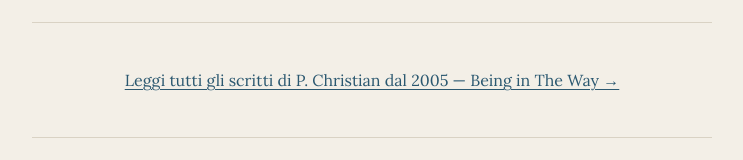
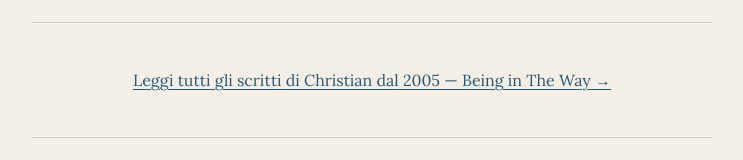
Before and after one commit to ChiesaEverGrace/evergrace.it, a plain HTML site: page manna/index.html in a window 1280 px wide. Shown: the part 3362-3522 px from the top of the page, without its empty margins (268-1011 px from the left). Drawn offline with Linux system fonts and the light colour scheme.

Commit message:
Manna per Oggi: drop 'P.' from blog link
Co-Authored-By: Claude Opus 5.5 <noreply@anthropic.com>
Claude-Session: https://claude.ai/code/session_01XCMeKb3pbwT8xEnHfXyvM2

```diff
--- a/manna/index.html
+++ b/manna/index.html
@@ -1645,7 +1645,7 @@ May this truth quiet your heart today:
 POSTS.sort((a,b) => b.date.localeCompare(a.date));
 
 const UI = {
-  it:{series:"Manna per Oggi", lede:"Una parola dalla Scrittura per il cammino di ogni giorno.", credit:"Riflessioni di P. Christian Moore.", blog:"Leggi tutti gli scritti di P. Christian dal 2005 — Being in The Way →", verse:"«Io vi raccomando a Dio e alla parola della sua grazia, che è in grado di edificarvi e di darvi l'eredità in mezzo a tutti i santificati.»", verseRef:"Atti 20:32",
+  it:{series:"Manna per Oggi", lede:"Una parola dalla Scrittura per il cammino di ogni giorno.", credit:"Riflessioni di P. Christian Moore.", blog:"Leggi tutti gli scritti di Christian dal 2005 — Being in The Way →", verse:"«Io vi raccomando a Dio e alla parola della sua grazia, che è in grado di edificarvi e di darvi l'eredità in mezzo a tutti i santificati.»", verseRef:"Atti 20:32",
       back:"Tutti i devozionali", by:"P. Christian Moore", prev:"Precedente", next:"Successivo", refs:"RIF.", missing:"Devozionale non trovato.",
       foot:"<strong>Chiesa EverGrace</strong> · Missione Sicilia · Messina<span style=\"display:block;margin-top:10px;font-size:12px;line-height:1.5;color:var(--muted);max-width:640px\">Tutti i contenuti di questo sito sono nostri, scritti e realizzati dal team di Chiesa EverGrace. Utilizziamo strumenti di intelligenza artificiale per aiutarci a correggere la grammatica, rendere il testo più scorrevole e migliorare la qualità della grafica.</span>", looks:"Anteprima stile", waTitle:"Restiamo in contatto", waText:"Inquadra il codice per entrare nel nostro gruppo WhatsApp e ricevere più informazioni.", waLink:"Sei sul telefono? Apri il gruppo →", bookKicker:"Un libretto per te", bookTitle:"Lascia semplicemente che Dio ti ami", bookDesc:"Un breve libretto sull'amore di Dio, che ci ha amati quando eravamo ancora peccatori.", bookCta:"Leggi il libretto →", bookCredit:"Titolo originale: Just Let God Love You, © 1996 Grace Publications, ministero di Greater Grace World Outreach. Traduzione italiana di Chiesa EverGrace.", bookOrig:"Originale inglese (PDF)", waAlt:"Codice QR WhatsApp di Chiesa EverGrace", count:n=>n+" devozionali", locale:"it-IT"},
   en:{series:"Manna For Today", lede:"A word from Scripture for the daily walk.", credit:"Reflections by P. Christian Moore.", blog:"Read all of P. Christian's writings back to 2005 — Being in The Way →", verse:"“I commend you to God and to the word of His grace, which is able to build you up and give you an inheritance among all those who are sanctified.”", verseRef:"Acts 20:32",
```
